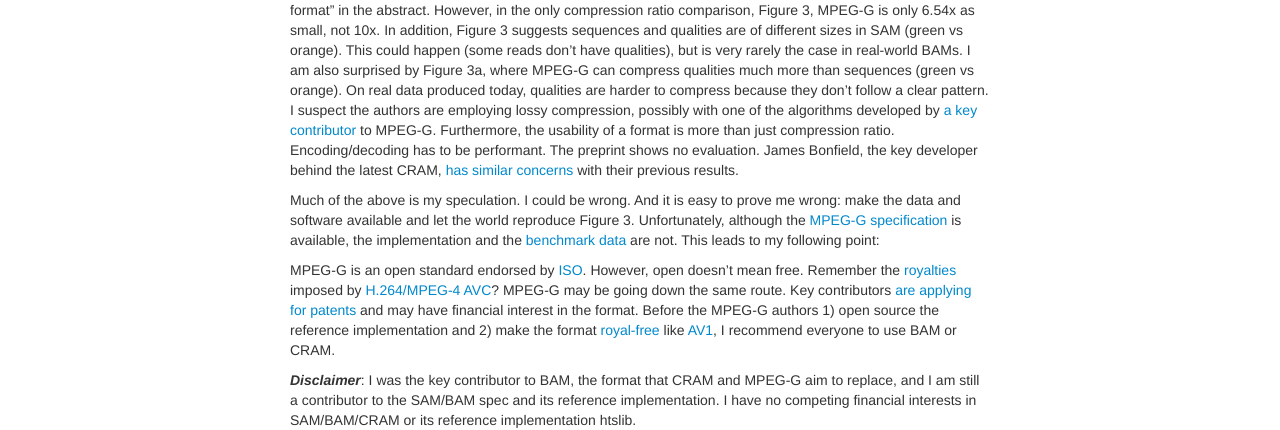
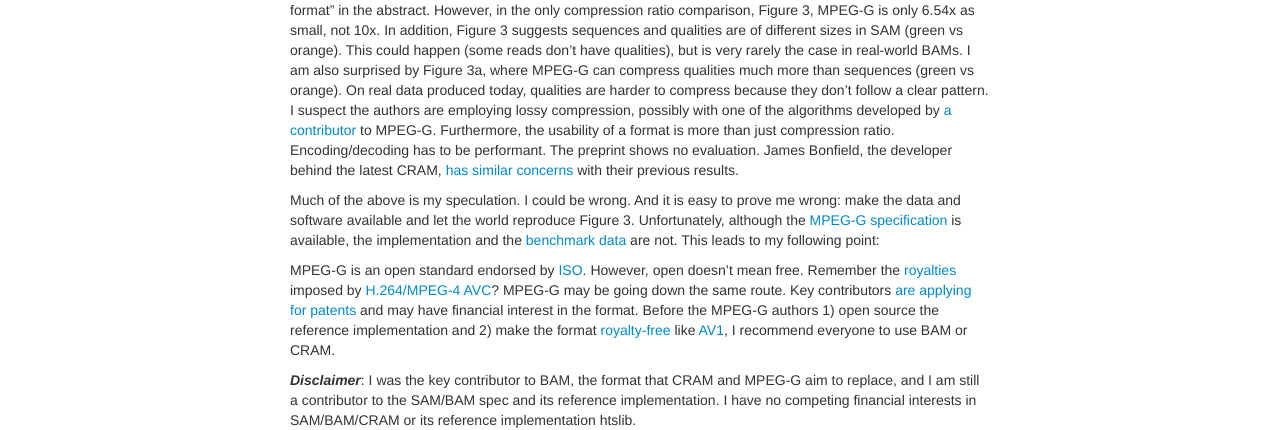
Before and after one commit to lh3/lh3.github.com, a Jekyll site: the page built from _posts/2018-09-28-on-the-mpeg-g-alignment-format.md, in a window 1280 px wide. Shown: the part 412-842 px from the top of the page. Built offline with Jekyll 4.4.1, drawn with Linux system fonts in a browser that asks for light colours; comment, search, counter and statistics services are not loaded.

Commit message:
minor grammar changes

```diff
--- a/_posts/2018-09-28-on-the-mpeg-g-alignment-format.md
+++ b/_posts/2018-09-28-on-the-mpeg-g-alignment-format.md
@@ -33,9 +33,9 @@
 much more than sequences (green vs orange). On real data produced today,
 qualities are harder to compress because they don't follow a clear pattern. I
 suspect the authors are employing lossy compression, possibly with one of the
-algorithms developed by [a key contributor][voges] to MPEG-G.  Furthermore, the
+algorithms developed by [a contributor][voges] to MPEG-G.  Furthermore, the
 usability of a format is more than just compression ratio.  Encoding/decoding
-has to be performant. The preprint shows no evaluation. James Bonfield, the key
+has to be performant. The preprint shows no evaluation. James Bonfield, the
 developer behind the latest CRAM, [has similar concerns][jkb1] with their
 previous results.
 
@@ -50,7 +50,7 @@
 MPEG-G may be going down the same route. Key contributors [are applying for
 patents][jkb2] and may have financial interest in the format. Before the MPEG-G
 authors 1) open source the reference implementation and 2) make the format
-[royal-free][rf] like [AV1][av1], I recommend everyone to use BAM or CRAM.
+[royalty-free][rf] like [AV1][av1], I recommend everyone to use BAM or CRAM.
 
 ***Disclaimer***: I was the key contributor to BAM, the format that CRAM and
 MPEG-G aim to replace, and I am still a contributor to the SAM/BAM spec and its
```
